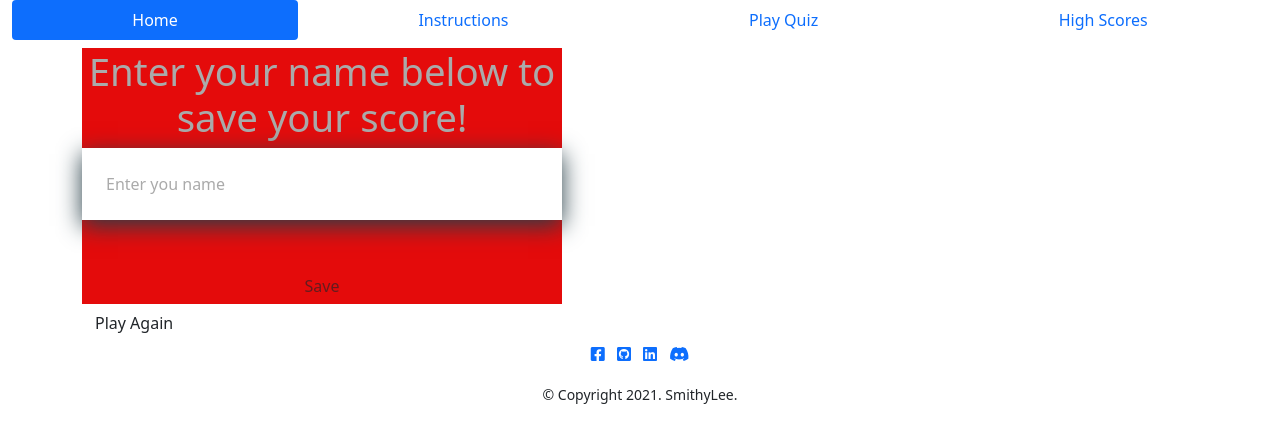
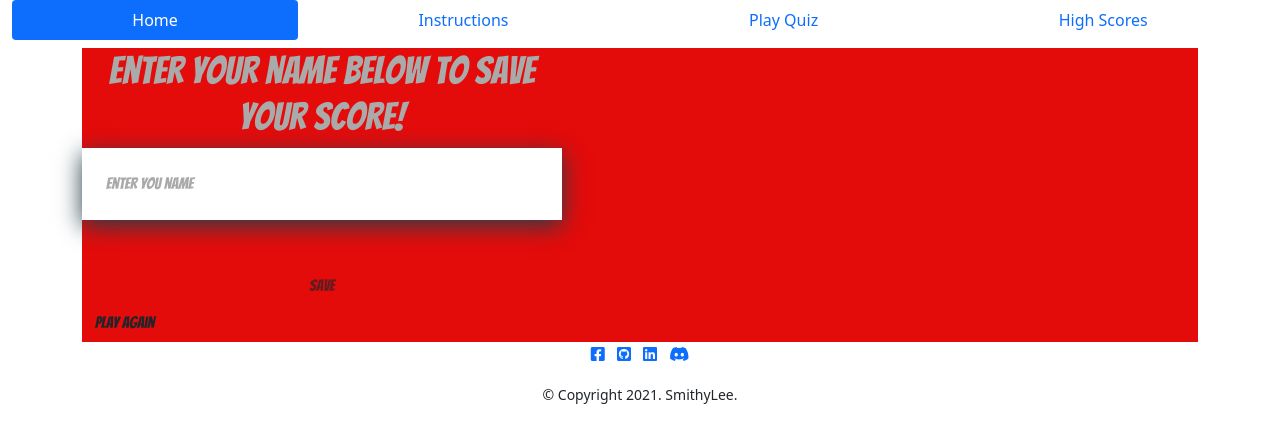
Before and after one commit to smithylee81/MARVELous-Quiz, a plain HTML site: page end.html in a window 1280 px wide. Drawn offline with nearby package versions, Linux system fonts and the light colour scheme.

Commit message:
Add detail of known/solved bugs, upload images of bugs and fix end HTML play again issue

```diff
--- a/assets/css/end.css
+++ b/assets/css/end.css
@@ -2,7 +2,7 @@
 
 @import url('https://fonts.googleapis.com/css2?family=Bangers&display=swap');
 
-body{
+#end{
     background-color: #e40b0b;
     font-family: 'Bangers';
    }
@@ -59,4 +59,12 @@ input::placeholder{
 
 #saveScoreBtn {
     border: none;
-}}
+    cursor:grab;
+}
+
+.btn{
+    font-family: 'Bangers';
+    font-size: 1.5rem;
+    text-align: center;
+    padding: 1rem;
+}
--- a/end.html
+++ b/end.html
@@ -35,7 +35,7 @@
                 <input type="text" name="name" id="username" placeholder="Enter you name">
                 <button class="btn" id="saveScoreBtn" type="submit" onClick="saveHighScore(event)" disabled>Save</button>
             </form>
-            <a href="assets/js/quiz.js" class="btn">Play Again</a>
+            <a href="quiz.html" class="btn">Play Again</a>
         </div>
     </div>
 
```
Also changed, not shown: assets/js/quiz.js (+1 -6 lines), assets/images/EndPagePlayAgainHTML.png (added), assets/images/EndPagePlayAgainIssue.png (added), assets/images/JScript1stChoiceBug.png (added), assets/images/QuizQ&ANoDisplaySmall.png (added), 1 other file.
